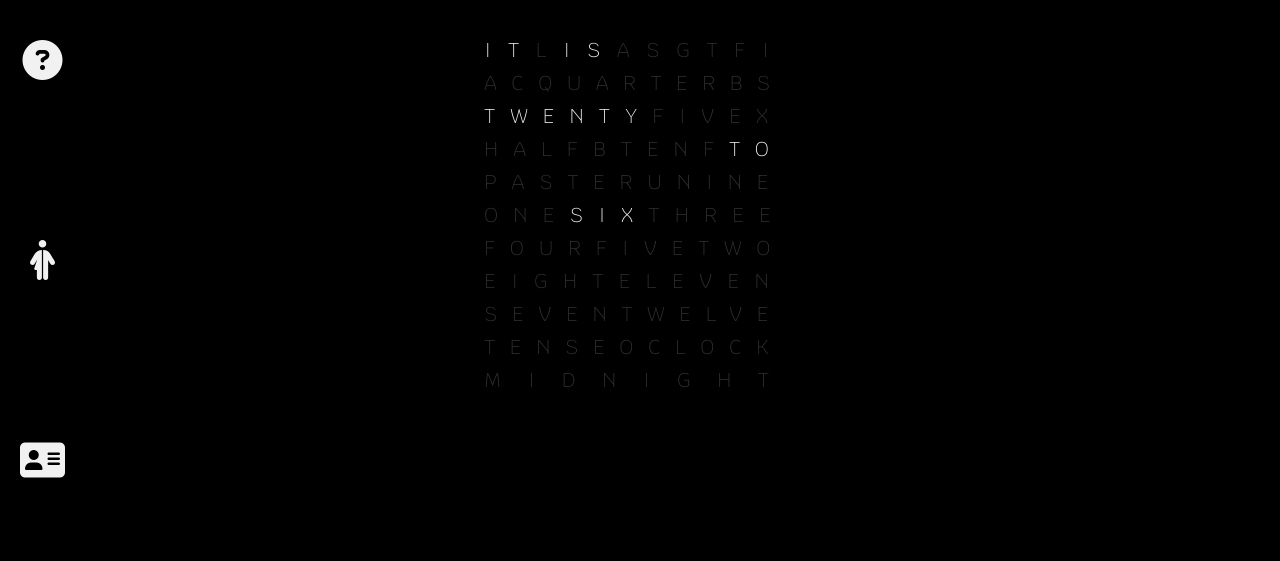
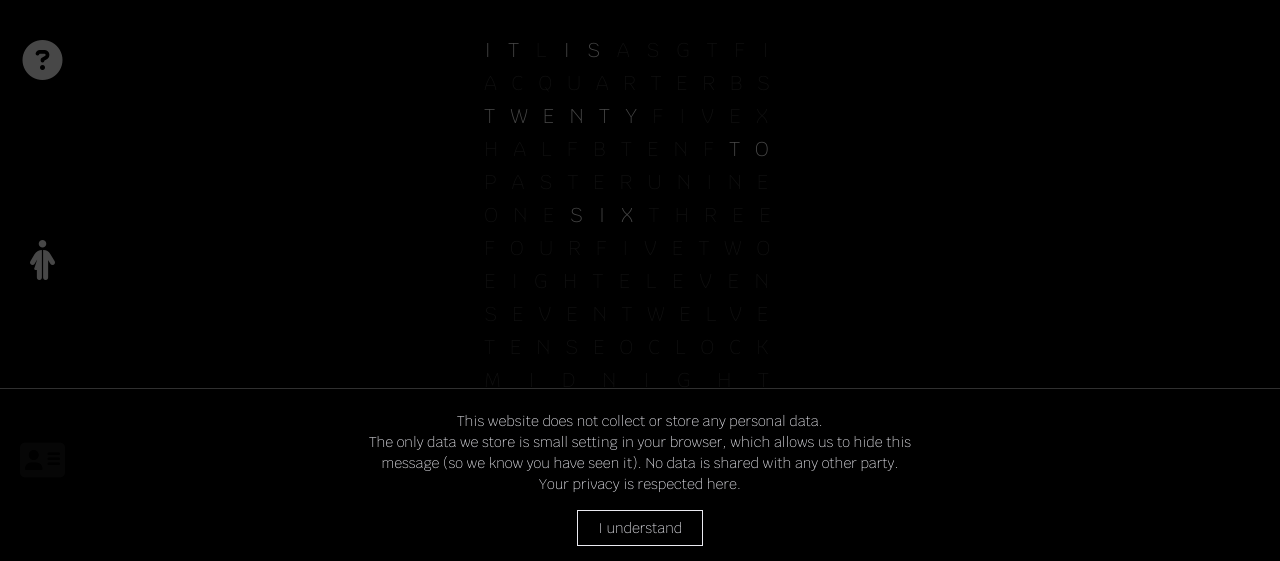
Before and after one commit to 12vblanco/erkMedia, a plain HTML site: page index.html in a window 1280 px wide. Shown: the part 239-800 px from the top of the page. Drawn offline with Linux system fonts and the light colour scheme.

Commit message:
cookie consent

```diff
--- a/index.html
+++ b/index.html
@@ -49,7 +49,8 @@
         </p>
         <!-- line 4 -->
         <p id="line-4">
-          <span id="half" class="desc">HALF</span>B<span id="ten" class="desc">TEN</span>F<span id="to" class="desc">TO</span>
+          <span id="half" class="desc">HALF</span>B<span id="ten" class="desc">TEN</span>F<span id="to"
+            class="desc">TO</span>
         </p>
         <!-- line 5 -->
         <p id="line-5">
@@ -57,11 +58,13 @@
         </p>
         <!-- line 6 -->
         <p id="line-6">
-          <span id="one" class="hr">ONE</span><span id="six" class="hr">SIX</span><span id="three" class="hr">THREE</span>
+          <span id="one" class="hr">ONE</span><span id="six" class="hr">SIX</span><span id="three"
+            class="hr">THREE</span>
         </p>
         <!-- line 7 -->
         <p id="line-7">
-          <span id="four" class="hr">FOUR</span><span id="five-hr" class="hr">FIVE</span><span id="two" class="hr">TWO</span>
+          <span id="four" class="hr">FOUR</span><span id="five-hr" class="hr">FIVE</span><span id="two"
+            class="hr">TWO</span>
         </p>
         <!-- line 8 -->
         <p id="line-8">
@@ -89,9 +92,12 @@
     <!-- About Section -->
     <section id="about">
       <div class="about-text">
-        <p> erk Media Ltd is a research, innovation, and design hub. <br><br> Our core ideology is to promote interdisciplinary, evidence-based research, and creative, playful design content. We draw on expertise in emerging technology, network theory, ethics, policy, and the creative arts. <br><br>
-        Our experts are selected due to their explicit desire to create positive change.<br><br>
-        We curate advancement throughout the technological, societal, and political spectrum; driven by curiousity, creativity, honesty, transparency, and accountability.</p>
+        <p> erk Media Ltd is a research, innovation, and design hub. <br><br> Our core ideology is to promote
+          interdisciplinary, evidence-based research, and creative, playful design content. We draw on expertise in
+          emerging technology, network theory, ethics, policy, and the creative arts. <br><br>
+          Our experts are selected due to their explicit desire to create positive change.<br><br>
+          We curate advancement throughout the technological, societal, and political spectrum; driven by curiousity,
+          creativity, honesty, transparency, and accountability.</p>
       </div>
     </section>
 
@@ -155,6 +161,17 @@
     </section>
   </main>
 
+  <!-- cookie consent -->
+  <!-- Cookie Consent -->
+  <div class="overlay" id="cookieOverlay"></div>
+  <div class="cookie-consent" id="cookieConsent">
+    <p>This website does not collect or store any personal data. <br />The only data we store is small setting in
+      your
+      browser, which allows us to hide this message (so we know you have seen it). No data is shared with any other
+      party. <br />Your privacy is respected here. </p>
+    <button class="cookie-consent-button" id="cookieAccept">I understand</button>
+  </div>
+
   <!-- Scripts -->
   <script src="./js/jquery.js"></script>
   <script src="./js/index.js"></script>
--- a/js/index.js
+++ b/js/index.js
@@ -1,10 +1,38 @@
+// Cookie Consent
+document.addEventListener("DOMContentLoaded", function () {
+  const cookieConsent = document.getElementById("cookieConsent");
+  const cookieAccept = document.getElementById("cookieAccept");
+  const cookieOverlay = document.getElementById("cookieOverlay");
+
+  // Check if consent was already given
+  if (!localStorage.getItem("cookieConsent")) {
+    // Show overlay and consent
+    setTimeout(() => {
+      cookieOverlay.classList.add("show");
+      cookieConsent.classList.add("show");
+
+      // Prevent scrolling
+      document.body.style.overflow = "hidden";
+    }, 100);
+  }
+
+  // Handle accept button
+  cookieAccept.addEventListener("click", function () {
+    localStorage.setItem("cookieConsent", "true");
+    cookieConsent.classList.remove("show");
+    cookieOverlay.classList.remove("show");
+    document.body.style.overflow = "";
+  });
+});
+
+// Clock logic
+
 function textClock() {
   var newDate = new Date(),
     day = newDate.getDay(),
     hours = newDate.getHours(),
     minutes = newDate.getMinutes().toString(),
     seconds = newDate.getSeconds().toString();
-
 
   // Fix for 12 hour format
 
@@ -16,7 +44,6 @@ if (hours > 12 && hours !== 0 && hours !== 23) {
       hours === 0;
   }
   */
-
 
   if (minutes < 10) {
     minutes = 0 + minutes;
@@ -62,14 +89,15 @@ hoursObj = {
     0: "#midnight",
   };
 
-
   updateHour(hoursObj[hours]);
 
-if ((minsSecs >= 5730 && minsSecs < 6000) || (minsSecs >= 0 && minsSecs < 230)) {
+  if (
+    (minsSecs >= 5730 && minsSecs < 6000) ||
+    (minsSecs >= 0 && minsSecs < 230)
+  ) {
     if (hours !== 24 && hours !== 0) {
       updateDesc("#oclock");
-}
-  else {
+    } else {
       updateDesc("#midnight");
     }
   } else if (minsSecs >= 230 && minsSecs < 730) {
@@ -104,7 +132,6 @@ function updateDesc(classes) {
   $(classes).addClass("active");
 }
 
-
 function updateHour(classes) {
   $(".hr").removeClass("active");
   $(classes).addClass("active");
@@ -113,7 +140,6 @@ function updateHour(classes) {
 setInterval(function () {
   textClock();
 }, 1000);
-
 
 window.addEventListener("hashchange", function () {
   if (window.location.hash === "#clock") {
@@ -125,13 +151,11 @@ window.addEventListener("hashchange", function () {
   }
 });
 
-
 function setDefaultSection() {
   if (!window.location.hash) {
     window.location.hash = "clock";
   }
 }
-
 
 function restartClockAnimation() {
   const clockSection = document.getElementById("clock");
@@ -143,7 +167,6 @@ function restartClockAnimation() {
       line.style.animation = null;
     });
 
-
     const hoverMenu = document.getElementById("hover_menu");
     if (hoverMenu) {
       hoverMenu.style.animation = "none";
@@ -153,7 +176,6 @@ if (hoverMenu) {
   }
 }
 
-
 window.addEventListener("load", () => {
   setDefaultSection();
   if (window.location.hash === "#clock") {
@@ -161,7 +183,6 @@ window.addEventListener("load", () => {
   }
 });
 
-
 window.addEventListener("hashchange", () => {
   if (window.location.hash === "#clock") {
     restartClockAnimation();
--- a/style.css
+++ b/style.css
@@ -370,3 +370,79 @@ section:target .experts-text, section:target .about-text, section:target .contac
     padding-left: 0;
   }
 }
+
+/* cookie consent styles */
+/* Cookie Consent */
+.cookie-consent {
+  position: fixed;
+  bottom: 0;
+  left: 0;
+  right: 0;
+  background: rgba(0, 0, 0, 0.9);
+  color: ghostwhite;
+  padding: 15px 20px;
+  display: flex;
+  flex-direction: column;
+  align-items: center;
+  justify-content: center;
+  text-align: center;
+  z-index: 1000;
+  border-top: 1px solid #333;
+  transform: translateY(100%);
+  transition: transform 0.3s ease-out;
+}
+
+.cookie-consent.show {
+  transform: translateY(0);
+}
+
+.cookie-consent p {
+  color: ghostwhite;
+  font-size: 14px;
+  margin-bottom: 15px;
+  letter-spacing: normal;
+  max-width: 600px;
+  line-height: 1.5;
+}
+
+.cookie-consent-button {
+  background: transparent;
+  border: 1px solid ghostwhite;
+  color: ghostwhite;
+  padding: 8px 20px;
+  font-size: 14px;
+  cursor: pointer;
+  transition: all 0.3s ease;
+  font-family: Krub, Helvetica, Arial;
+  /* text-transform: lowercase; */
+}
+
+.cookie-consent-button:hover {
+  background: ghostwhite;
+  color: #000;
+}
+
+.overlay {
+  position: fixed;
+  top: 0;
+  left: 0;
+  right: 0;
+  bottom: 0;
+  background: rgba(0, 0, 0, 0.7);
+  z-index: 999;
+  display: none;
+}
+
+.overlay.show {
+  display: block;
+}
+
+@media (max-width: 460px) {
+  .cookie-consent {
+    padding: 15px;
+  }
+
+  .cookie-consent p {
+    font-size: 12px;
+  }
+}
```
Lines whose indentation alone changed are shown as unchanged.
